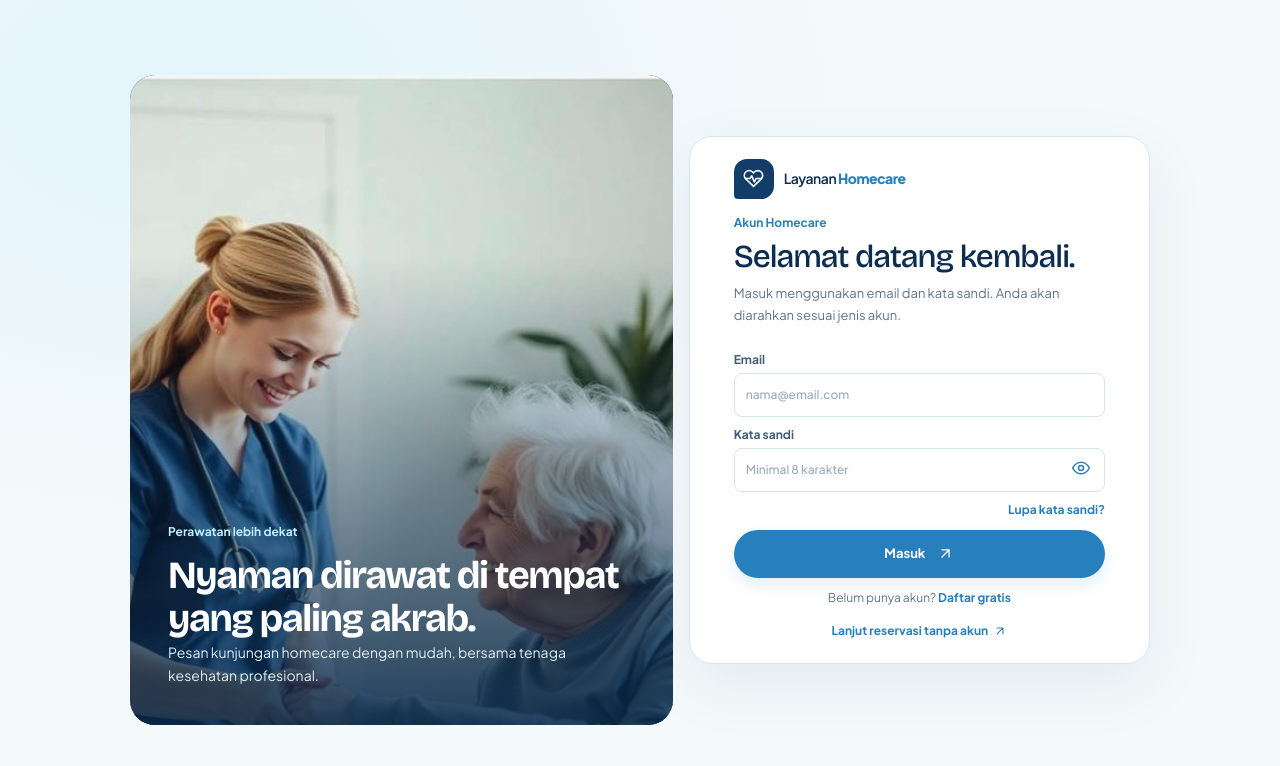
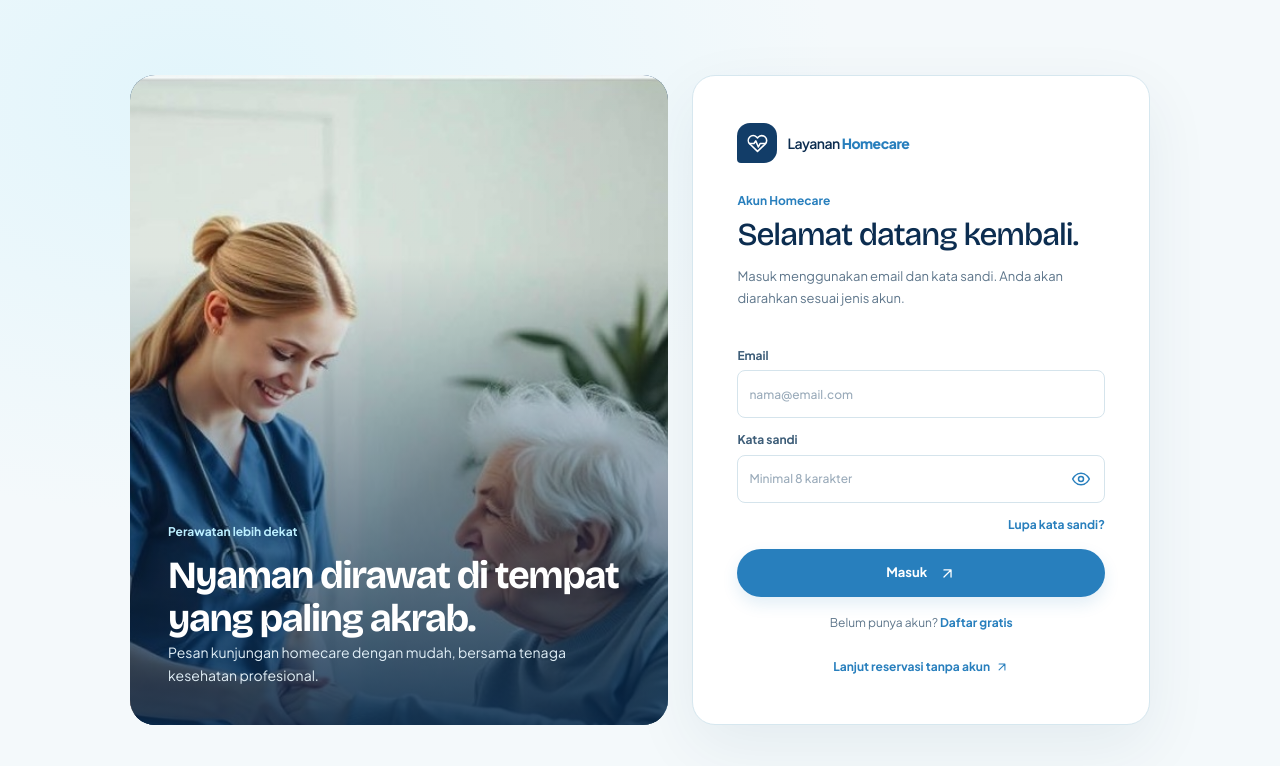
Before and after one commit to Anakkucing7/homcare, a Next.js app: page /masuk in a window 1280 px wide. Shown: the top 766 px of the page. Built offline with nearby package versions, Linux system fonts and the light colour scheme; no server answers.

Commit message:
Keep sign in and register panel sizes consistent

```diff
--- a/app/globals.css
+++ b/app/globals.css
@@ -698,7 +698,7 @@ button:focus-visible, a:focus-visible, input:focus-visible, textarea:focus-visib
 .auth-visual .section-kicker { color: #bcefff; }
 .auth-visual h2 { margin: 0; font: 700 clamp(29px, 3vw, 42px)/1.13 "Bricolage Grotesque", sans-serif; letter-spacing: -1.4px; }
 .auth-visual > div > p:last-child { max-width: 400px; color: #e1eff7; font-size: 14px; }
-.auth-card { width: 100%; padding: clamp(28px, 4vw, 44px); display: flex; flex-direction: column; justify-content: center; align-self: center; border-radius: 23px; box-shadow: 0 22px 65px #143d5b12; }
+.auth-card { width: 100%; min-height: 650px; padding: clamp(28px, 4vw, 44px); display: flex; flex-direction: column; justify-content: center; align-self: center; border-radius: 23px; box-shadow: 0 22px 65px #143d5b12; }
 .auth-brand { margin-bottom: 28px; }
 .auth-card h1, .account-card h1 { font-family: "Bricolage Grotesque", sans-serif; font-size: 32px; }
 .auth-description { font-size: 13px; }
@@ -721,17 +721,15 @@ button:focus-visible, a:focus-visible, input:focus-visible, textarea:focus-visib
 .owner-service-summary span, .owner-service-summary small { font-size: 12px; }
 .owner-category-row { grid-template-columns: minmax(130px, 1fr) minmax(160px, 1.3fr) minmax(170px, 1.5fr) 90px 125px auto; }
 @media (min-width: 761px) and (max-height: 850px) {
-  .auth-page { padding-block: 12px; }
-  .auth-layout { gap: 16px; }
   .auth-visual { height: min(650px, calc(100svh - 24px)); }
-  .auth-card { padding-block: 22px; }
-  .auth-brand { margin-bottom: 14px; }
-  .auth-description { margin-block: 6px 12px; }
-  .auth-form { margin-top: 12px; gap: 8px; }
-  .auth-form label { gap: 3px; }
-  .auth-form input { min-height: 44px; }
-  .auth-switch-copy { margin-top: 10px; }
-  .auth-guest-link { margin-top: 14px; }
+  .auth-card.is-registering { padding-block: 22px; }
+  .auth-card.is-registering .auth-brand { margin-bottom: 14px; }
+  .auth-card.is-registering .auth-description { margin-block: 6px 12px; }
+  .auth-card.is-registering .auth-form { margin-top: 12px; gap: 8px; }
+  .auth-card.is-registering .auth-form label { gap: 3px; }
+  .auth-card.is-registering .auth-form input { min-height: 44px; }
+  .auth-card.is-registering .auth-switch-copy { margin-top: 10px; }
+  .auth-card.is-registering .auth-guest-link { margin-top: 14px; }
 }
 .owner-category-row .owner-checkbox { align-self: center; }
 @media (max-width: 1000px) {
@@ -786,7 +784,7 @@ button:focus-visible, a:focus-visible, input:focus-visible, textarea:focus-visib
   .auth-visual { height: 190px; min-height: 0; padding: 21px; border-radius: 18px; }
   .auth-visual h2 { max-width: 390px; font-size: 25px; }
   .auth-visual > div > p:last-child { margin: 6px 0 0; font-size: 12px; }
-  .auth-card { padding: 24px 21px; align-self: stretch; border-radius: 18px; }
+  .auth-card { min-height: 0; padding: 24px 21px; align-self: stretch; border-radius: 18px; }
   .auth-brand { margin-bottom: 20px; }
   .auth-card h1, .account-card h1 { font-size: 28px; }
   .auth-description { margin-bottom: 14px; }
--- a/components/auth-panel.tsx
+++ b/components/auth-panel.tsx
@@ -72,7 +72,7 @@ export function AuthPanel({ configured }: { configured: boolean }) {
   }
 
   return <main className="auth-page"><div className="auth-layout"><aside className="auth-visual"><img src="/images/homecare-visit.jpg" alt="Perawat mendampingi pasien di rumah" /><span className="auth-visual-shade" /><div><p className="section-kicker">Perawatan lebih dekat</p><h2>Nyaman dirawat di tempat yang paling akrab.</h2><p>Pesan kunjungan homecare dengan mudah, bersama tenaga kesehatan profesional.</p></div></aside>
-    <section className="auth-card" aria-labelledby="auth-title">
+    <section className={`auth-card${registering ? " is-registering" : ""}`} aria-labelledby="auth-title">
       <Link className="auth-brand" href="/"><span className="brand-mark"><Icon name="heart" /></span><span className="brand-name">Layanan <b>Homecare</b></span></Link>
       <p className="section-kicker">Akun Homecare</p>
       <h1 id="auth-title">{resetting ? "Atur ulang kata sandi." : registering ? "Buat akun pasien." : "Selamat datang kembali."}</h1>
```
